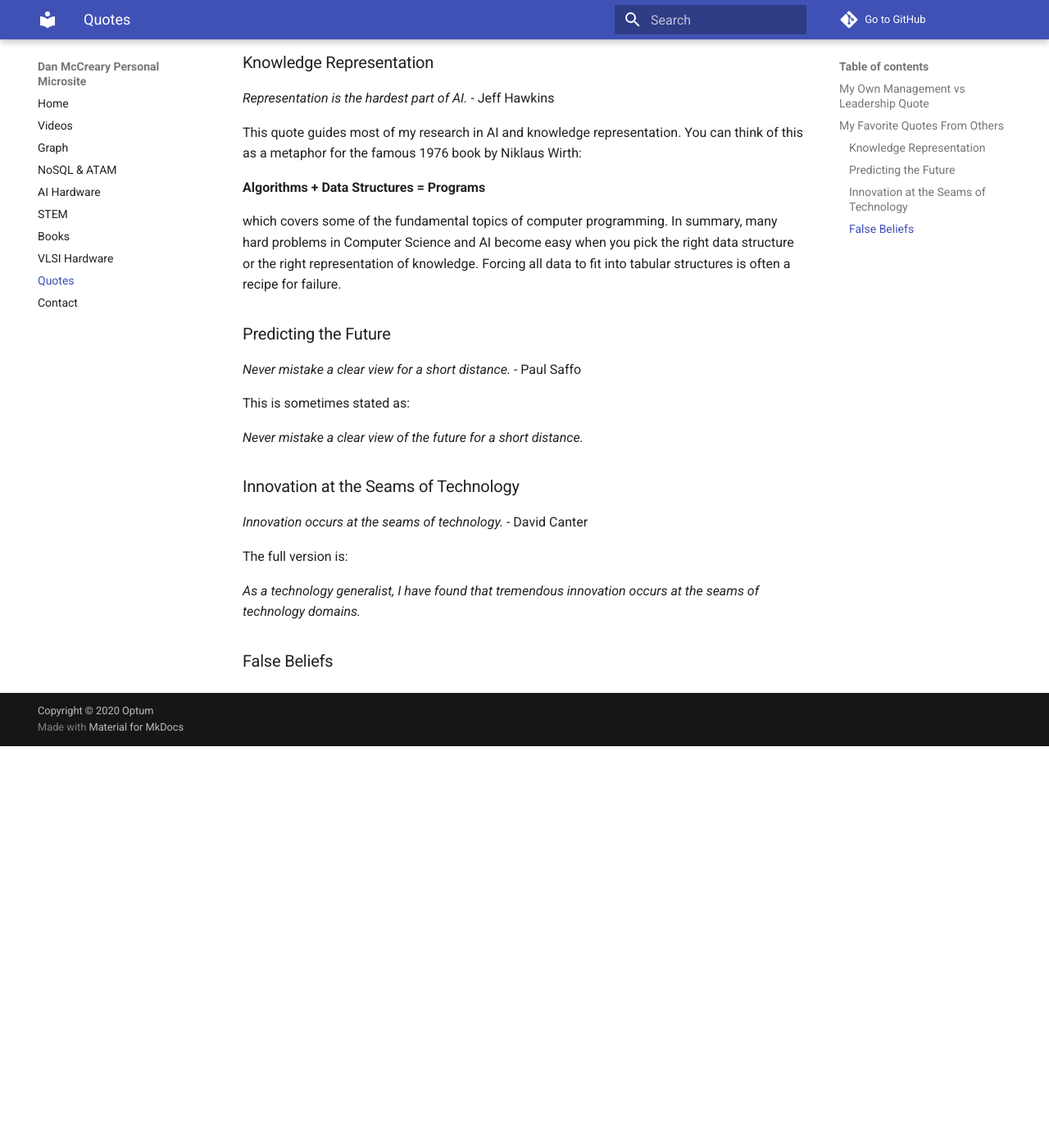
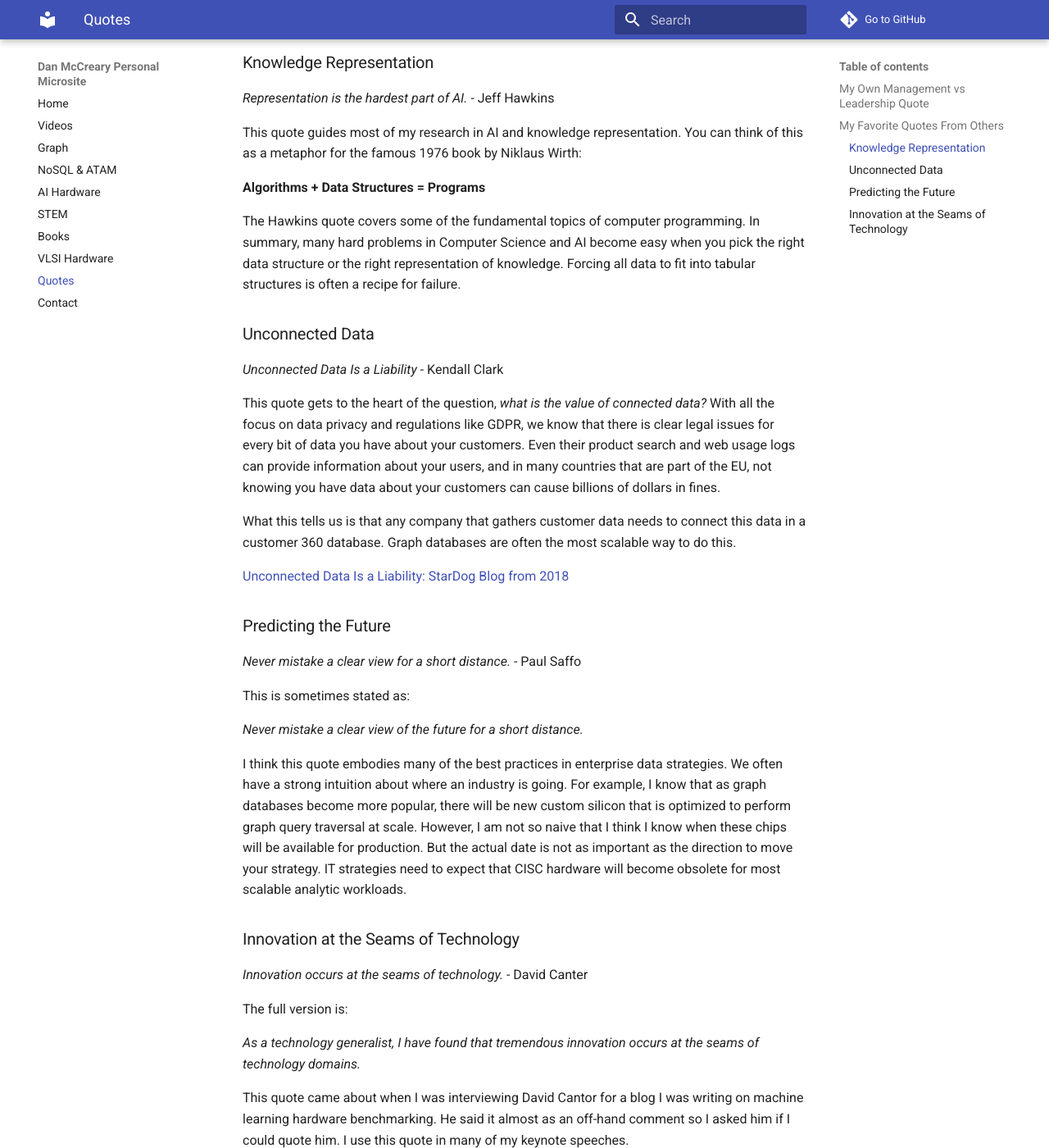
Before and after one commit to dmccreary/dmccreary, an MkDocs documentation site: the page built from docs/quotes.md, in a window 1280 px wide and 1400 px high, scrolled down 539 px. Shown: the whole window at 82% size. Built offline with MkDocs 1.6.1 and Material for MkDocs 9.7.7, drawn with Linux system fonts in a browser that asks for light colours; comment, search, counter and statistics services are not loaded; before the commit the page ends 1449 px from its top, so only the background shows below that.

Commit message:
updated content

```diff
--- a/docs/quotes.md
+++ b/docs/quotes.md
@@ -14,13 +14,24 @@ Management focuses on the day-to-day tasks of managing people, budgets and compl
 
 ### Knowledge Representation
 
-*Representation is the hardest part of AI.* - Jeff Hawkins
+*Representation is the hardest part of AI.*
+- Jeff Hawkins
 
 This quote guides most of my research in AI and knowledge representation.  You can think of this as a metaphor for the famous 1976 book by Niklaus Wirth:
 
 **Algorithms + Data Structures = Programs**
 
-which covers some of the fundamental topics of computer programming.  In summary, many hard problems in Computer Science and AI become easy when you pick the right data structure or the right representation of knowledge.  Forcing all data to fit into tabular structures is often a recipe for failure.
+The Hawkins quote covers some of the fundamental topics of computer programming.  In summary, many hard problems in Computer Science and AI become easy when you pick the right data structure or the right representation of knowledge.  Forcing all data to fit into tabular structures is often a recipe for failure.
+
+### Unconnected Data
+
+*Unconnected Data Is a Liability* - Kendall Clark
+
+This quote gets to the heart of the question, *what is the value of connected data?*  With all the focus on data privacy and regulations like GDPR, we know that there is clear legal issues for every bit of data you have about your customers.  Even their product search and web usage logs can provide information about your users, and in many countries that are part of the EU, not knowing you have data about your customers can cause billions of dollars in fines.
+
+What this tells us is that any company that gathers customer data needs to connect this data in a customer 360 database.  Graph databases are often the most scalable way to do this.
+
+[Unconnected Data Is a Liability: StarDog Blog from 2018](https://www.stardog.com/blog/unconnected-data-is-a-liability/)
 
 ### Predicting the Future
 
@@ -31,6 +42,8 @@ This is sometimes stated as:
 
 *Never mistake a clear view of the future for a short distance.*
 
+I think this quote embodies many of the best practices in enterprise data strategies.  We often have a strong intuition about where an industry is going.  For example, I know that as graph databases become more popular, there will be new custom silicon that is optimized to perform graph query traversal at scale.   However, I am not so naive that I think I know when these chips will be available for production.  But the actual date is not as important as the direction to move your strategy.  IT strategies need to expect that CISC hardware will become obsolete for most scalable analytic workloads.
+
 ### Innovation at the Seams of Technology
 
 *Innovation occurs at the seams of technology.* - David Canter
@@ -40,4 +53,4 @@ The full version is:
 *As a technology generalist, I have found that tremendous innovation
 occurs at the seams of technology domains.*
 
-### False Beliefs
+This quote came about when I was interviewing David Cantor for a blog I was writing on machine learning hardware benchmarking.  He said it almost as an off-hand comment so I asked him if I could quote him.  I use this quote in many of my keynote speeches.
```
Also changed, not shown: 1 other file.
